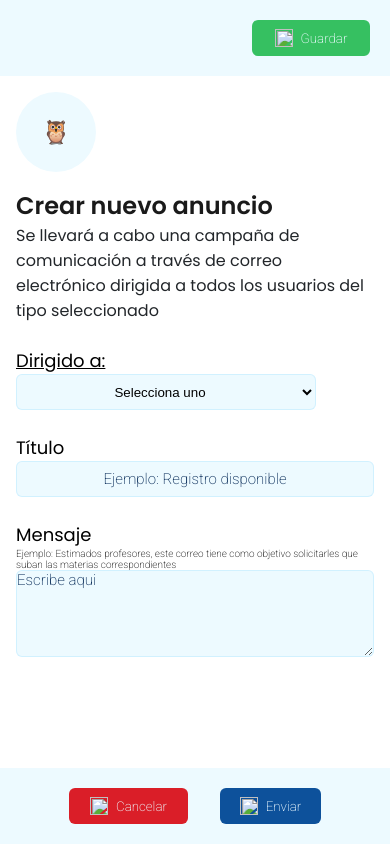
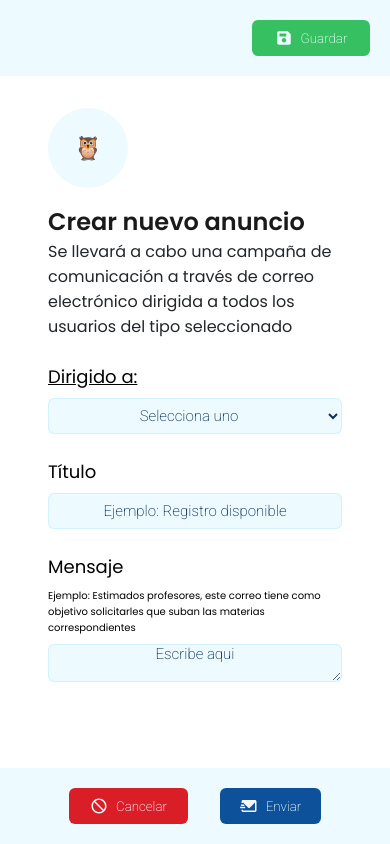
Before and after one commit to grupoxalka/core-myito-ui, a plain HTML site: page components/announcements-editor.html in a window 390 px wide. Drawn offline with Linux system fonts and the light colour scheme.

Commit message:
Users Editor Progress 1

```diff
--- a/components/announcements-editor.html
+++ b/components/announcements-editor.html
@@ -3,62 +3,95 @@
 <head>
     <meta name="viewport" content="width=device-width, initial-scale=1.0">
 </head>
+
+<body>
     <div class="editor">
+
+        <!-- COMPONENT: SentScreen -->
         <div class="sent-screen">
-        <button type="button" id="exit-button">X</button>
-        <img src="../assets/announcement-sent.svg" id="announcement-sent">
-        <h1 class="sent-title">Guardado y enviado con éxito</h1>
-        <button id="button" class="button">Crear nuevo</button>
+            <button type="button" class="sent-screen__exit-button">X</button>
+            <img src="../assets/announcement-sent.svg" class="sent-screen__image">
+            <h1 class="sent-screen__title">Guardado y enviado con éxito</h1>
+            <button class="button button--primary">Crear nuevo</button>
         </div>
-    <form>
-        <div class="upper-container">
-            <button type="button" class="upper-button">
-                <img src="..//assets/symbols-save.svg" alt="save">
-                <span>Guardar</span> </button>
+
+        <!-- COMPONENT: Form -->
+        <form class="form">
+
+            <!-- COMPONENT: FormUpper -->
+            <div class="form-upper">
+                <button type="button" class="button button--save">
+                    <img src="../assets/symbols-save.svg" alt="save">
+                    <span>Guardar</span>
+                </button>
             </div>
-        <section class="content">
-            <div class="item-container">
-                <img src="../assets/owl.svg" alt="Buho">
-                <div class="upper-text-container">
-                    <h1>Crear nuevo anuncio</h1>
-                    <p>Se llevará a cabo una campaña de comunicación a través de correo electrónico dirigida a todos los
-                        usuarios del tipo
-                        seleccionado</p>
+
+            <!-- COMPONENT: FormContent -->
+            <section class="form-content">
+
+                <!-- COMPONENT: FormItem -->
+                <div class="form-item">
+                    <img src="../assets/owl.svg" alt="Buho" class="form-item__image">
+                    <div class="form-item__text">
+                        <h1 class="form-item__title">Crear nuevo anuncio</h1>
+                        <p class="form-item__description">
+                            Se llevará a cabo una campaña de comunicación a través de correo electrónico dirigida a
+                            todos los usuarios del tipo seleccionado
+                        </p>
                     </div>
                 </div>
-            <div class="audience-section">
-                <h2 id="line">Dirigido a:</h2>
-                <select name="audience" id="audience" required>
+
+                <!-- COMPONENT: AudienceSection -->
+                <div class="form-section">
+                    <h2 class="form-section__title form-section__title--underline">Dirigido a:</h2>
+                    <select name="audience" class="form-control" required>
                         <option value="">Selecciona uno</option>
                         <option value="1">Profesores</option>
                         <option value="2">Alumnos</option>
                         <option value="3">Administrativos</option>
                     </select>
                 </div>
-            <div class="title-section">
-                <h2>Título</h2>
-                <input type="text" name="title" id="title" value="Ejemplo: Registro disponible" required maxlength="72">
+
+                <!-- COMPONENT: TitleSection -->
+                <div class="form-section">
+                    <h2 class="form-section__title">Título</h2>
+                    <input type="text" name="title" class="form-control" value="Ejemplo: Registro disponible" required
+                        maxlength="72">
                 </div>
-            <div class="message-section">
-                <h2>Mensaje</h2>
-                <p>Ejemplo: Estimados profesores, este correo tiene como objetivo solicitarles que suban las materias
-                    correspondientes</p>
-                <textarea name="message" id="message" required maxlength="300">Escribe aqui</textarea>
+
+                <!-- COMPONENT: MessageSection -->
+                <div class="form-section">
+                    <h2 class="form-section__title">Mensaje</h2>
+                    <p class="form-section__example">
+                        Ejemplo: Estimados profesores, este correo tiene como objetivo solicitarles que suban las
+                        materias correspondientes
+                    </p>
+                    <textarea name="message" class="form-control form-control--textarea" required
+                        maxlength="300">Escribe aqui</textarea>
                 </div>
+
             </section>
-        <div class="lower-container">
-            <button type="button" class="cancel-button">
-                <img src="..//assets/symbols-cancel.svg" alt="cancel">
+
+            <!-- COMPONENT: FormLower -->
+            <div class="form-lower">
+                <button type="button" class="button button--cancel">
+                    <img src="../assets/symbols-cancel.svg" alt="cancel">
                     <span>Cancelar</span>
                 </button>
-            <button type="submit" id="submit" class="submit-button">
-                <img src="..//assets/symbols-send.svg" alt="send">
-                <span>Enviar</span> </button>
-        </div>
-    </form>
+                <button type="submit" class="button button--submit">
+                    <img src="../assets/symbols-send.svg" alt="send">
+                    <span>Enviar</span>
+                </button>
             </div>
 
+        </form>
+
+    </div>
+
+    <!-- ========== STYLES ========== -->
+
     <style>
+        /* ========== GLOBAL ========== */
         @import url('https://fonts.googleapis.com/css2?family=Poppins:wght@400;600&display=swap');
         @import url('https://fonts.googleapis.com/css2?family=Poppins:wght@400;600&family=Roboto:wght@200&display=swap');
 
@@ -73,7 +106,6 @@
             font-family: Poppins;
             font-weight: 400;
             font-size: 18px;
-        /* gap: 24px;*/
         }
 
         h1 {
@@ -93,41 +125,101 @@
             width: 18px;
         }
 
-    .upper-text-container p {
-        font-size: 16px;
-        color: #22262A;
-        font-weight: 400;
-        font-family: Poppins;
+        /* ========== COMPONENT: Button ========== */
+        .button {
+            border: none;
+            height: 36px;
+            padding: 8px 16px;
+            border-radius: 6px;
+            cursor: pointer;
+            display: flex;
+            justify-content: center;
+            align-items: center;
+            gap: 8px;
         }
 
-    .audience-section #line {
-        text-decoration-line: underline;
+        .button--primary {
+            width: 360px;
+            background-color: #0D519B;
+            color: #ffffff;
         }
 
-    .upper-container {
+        .button--primary:hover {
+            background-color: #007AFF;
+            color: #EDFAFF;
+        }
+
+        .button--primary:active {
+            background-color: #0E315D;
+        }
+
+        .button--primary:disabled {
+            background-color: #B5EAFF;
+            color: #8789A9;
+        }
+
+        .button--save {
+            width: 118px;
+            background: #36c061;
+        }
+
+        .button--cancel {
+            width: 119px;
+            background: #DA1E28;
+        }
+
+        .button--submit {
+            width: 101px;
+            background: #0D519B;
+        }
+
+        /* ========== COMPONENT: SentScreen ========== */
+        .sent-screen {
+            display: none;
+            flex-direction: column;
+            justify-content: center;
+            align-items: center;
+            position: absolute;
+            height: 100%;
+            width: 100%;
+            background-color: #FFF;
+            gap: 32px;
+        }
+
+        .sent-screen__exit-button {
+            position: absolute;
+            top: 32px;
+            left: 48px;
+        }
+
+        .sent-screen__image {
+            width: 48px;
+            height: 48px;
+        }
+
+        .sent-screen__title {
+            font-family: Poppins;
+            font-size: 28px;
+            line-height: 32px;
+            letter-spacing: -0.7px;
+            color: #303040;
+            margin: 0;
+        }
+
+        /* ========== COMPONENT: FormUpper ========== */
+        .form-upper {
             height: 76px;
             padding: 20px;
             background-color: #EDFAFF;
             display: flex;
             justify-content: flex-end;
             gap: 32px;
+            position: sticky;
+            top: 0;
         }
 
-    .upper-container img {
-        width: 18px;
-    }
-
-    .upper-button {
-        background: #36c061;
-        width: 118px;
-        height: 36px;
-        justify-content: center;
-        align-items: center;
-        display: flex;
-    }
-
-    .content {
-        height: calc(100% - 152px);
+        /* ========== COMPONENT: FormContent ========== */
+        .form-content {
             display: flex;
             flex-direction: column;
             gap: 24px;
@@ -135,13 +227,14 @@
             overflow-y: scroll;
         }
 
-    .item-container {
+        /* ========== COMPONENT: FormItem ========== */
+        .form-item {
             display: flex;
             align-items: center;
             gap: 48px;
         }
 
-    .item-container img {
+        .form-item__image {
             height: 100px;
             width: 100px;
             padding: 26px;
@@ -149,59 +242,42 @@
             border-radius: 50%;
         }
 
-    #message,
-    #title,
-    #audience {
-        display: flex;
-        border-radius: 6px;
-        border: 1.5px solid rgba(181, 234, 255, 0.500);
-        background-color: #edfaff;
-        height: 36px;
+        .form-item__title {
+            font-size: 24px;
+            font-weight: 700;
+            color: #1A1A1A;
         }
 
-    #audience {
-        width: 300px;
-        text-align: center;
+        .form-item__description {
+            font-size: 16px;
+            color: #22262A;
+            font-weight: 400;
+            font-family: Poppins;
         }
 
-    #audience option,
-    #message,
-    #title {
-        font-family: Roboto;
-        font-weight: 400;
-        font-size: 15px;
-        color: #0E315D
+        /* ========== COMPONENT: FormSection ========== */
+        .form-section {
+            display: flex;
+            flex-direction: column;
+            gap: 8px;
         }
 
-    #title {
-        width: 100%;
-        max-width: 454px;
-        text-align: center;
+        .form-section__title {
+            font-family: Poppins;
         }
 
-    #message {
-        width: 100%;
-        max-width: 454px;
-        height: 100%;
+        .form-section__title--underline {
+            text-decoration-line: underline;
         }
 
-    .message-section {
+        .form-section__example {
             font-family: Poppins;
             font-weight: 400;
             font-size: 10px;
         }
 
-    .upper-text-container h1 {
-        font-size: 24px;
-        font-weight: 700;
-        color: #1A1A1A;
-    }
-
-    .lower-container button {
-        height: 36px;
-    }
-
-    .lower-container {
+        /* ========== COMPONENT: FormLower ========== */
+        .form-lower {
             height: 76px;
             padding: 20px;
             background-color: #EDFAFF;
@@ -209,55 +285,43 @@
             align-items: center;
             justify-content: center;
             gap: 32px;
-
+            position: sticky;
+            bottom: 0;
         }
 
-    .cancel-button {
+        /* ========== COMPONENT: FormControl ========== */
+        .form-control {
+            border-radius: 6px;
+            border: 1.5px solid rgba(181, 234, 255, 0.5);
+            background-color: #edfaff;
+            height: 36px;
+            font-family: Roboto;
+            font-weight: 400;
+            font-size: 15px;
+            color: #0E315D;
+            text-align: center;
+            max-width: 454px;
             width: 100%;
-        max-width: 119px;
-        background: #DA1E28;
-        display: flex;
-        justify-content: center;
-        align-items: center;
         }
 
-    .submit-button {
-        width: 100%;
-        max-width: 101px;
-        background: #0D519B;
-        gap: 24px;
-        display: flex;
-        justify-content: center;
-        align-items: center;
+        .form-control--textarea {
+            height: auto;
         }
 
-    .submit-button,
-    .cancel-button,
-    .upper-button {
-        border-radius: 6px;
-        gap: 8px;
-        border: none;
-    }
-
+        /* ========== MEDIA QUERIES ========== */
         @media (max-width: 768px) {
-        .content {
-            padding: 16px;
-        }
-
-        .item-container {
+            .form-item {
                 flex-direction: column;
                 align-items: flex-start;
                 gap: 16px;
             }
 
-        .item-container img {
+            .form-item__image {
                 width: 80px;
                 height: 80px;
             }
 
-        #audience,
-        #title,
-        #message {
+            .form-control {
                 max-width: 100%;
             }
 
@@ -267,77 +331,22 @@
                 height: 100%;
             }
 
-        .content {
+            .form-content {
                 flex-grow: 1;
             }
-    }
-
-    .sent-screen {
-        display: none;
-        flex-direction: column;
-        position: absolute;
-        justify-content: center;
-        align-items: center;
-        gap: 32px;
-        height: 100%;
-        width: 100%;
-        background-color: #FFF;
-    }
-
-    #exit-button {
-        position: absolute;
-        top: 32px;
-        left: 48px;
-    }
-
-    #announcement-sent {
-        width: 48px;
-        height: 48px;
-    }
-
-    .sent-title {
-        font-family: Poppins;
-        font-size: 28px;
-        line-height: 32px;
-        letter-spacing: -0.7px;
-        color: #303040;
-        margin: 0;
-    }
-
-    .button:hover {
-        background-color: #007AFF;
-        color: #EDFAFF;
-    }
-
-    .button:active {
-        background-color: #0E315D;
-    }
-
-    .button:disabled {
-        background-color: #B5EAFF;
-        color: #8789A9;
-    }
-
-    .button {
-        border: none;
-        width: 360px;
-        height: 36px;
-        background-color: #0D519B;
-        color: #ffffff;
-        padding: 8px 16px;
-        border-radius: 6px;
-        cursor: pointer;
         }
     </style>
 
     <script>
-    const button = document.getElementById('submit');
-    const sentScreen = document.getElementsByClassName('sent-screen')[0]; // Accede al primer elemento
+        const button = document.querySelector('.button--submit');
+        const sentScreen = document.querySelector('.sent-screen');
 
         button.addEventListener('click', (event) => {
-        event.preventDefault(); // Evita el comportamiento por defecto del formulario
-        sentScreen.style.display = 'flex'; // Usa comillas para el valor 'flex'
+            event.preventDefault();
+            sentScreen.style.display = 'flex';
         });
     </script>
 
+</body>
+
 </html>
```
Also changed, not shown: components/users-editor.html (added, +345 -0 lines), assets/closing-cross.svg (added). Lines whose indentation alone changed are shown as unchanged.
